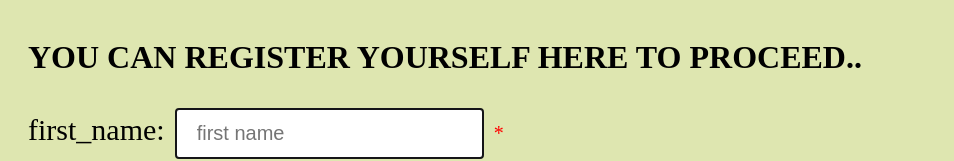
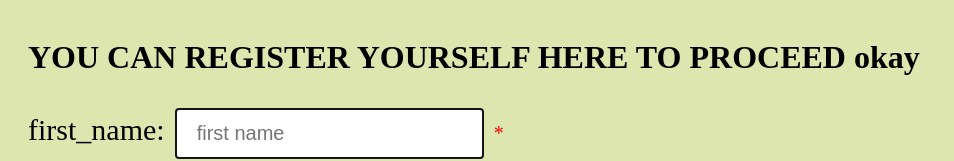
Before and after one commit to pallav1403/frontend, a plain HTML site: page javascriptformvalidation/index.html in a window 1280 px wide. Shown: the top 161 px of the page, without its empty margins (0-954 px from the left). Drawn offline with Linux system fonts and the light colour scheme.

Commit message:
file modified

```diff
--- a/javascriptformvalidation/index.html
+++ b/javascriptformvalidation/index.html
@@ -8,7 +8,7 @@
 
 </head>
 <body>
-    <h1>YOU CAN REGISTER YOURSELF HERE TO PROCEED..</h1>
+    <h1>YOU CAN REGISTER YOURSELF HERE TO PROCEED okay</h1>
     <form action="/action.php" name="myForm" onsubmit="return validateForm()" method="POST">
         <div class="formdesign" id="fn">
    first_name:<input type="text" class="f1" id="fname"   placeholder="first name" required><span class="formerror">*</span>
```
